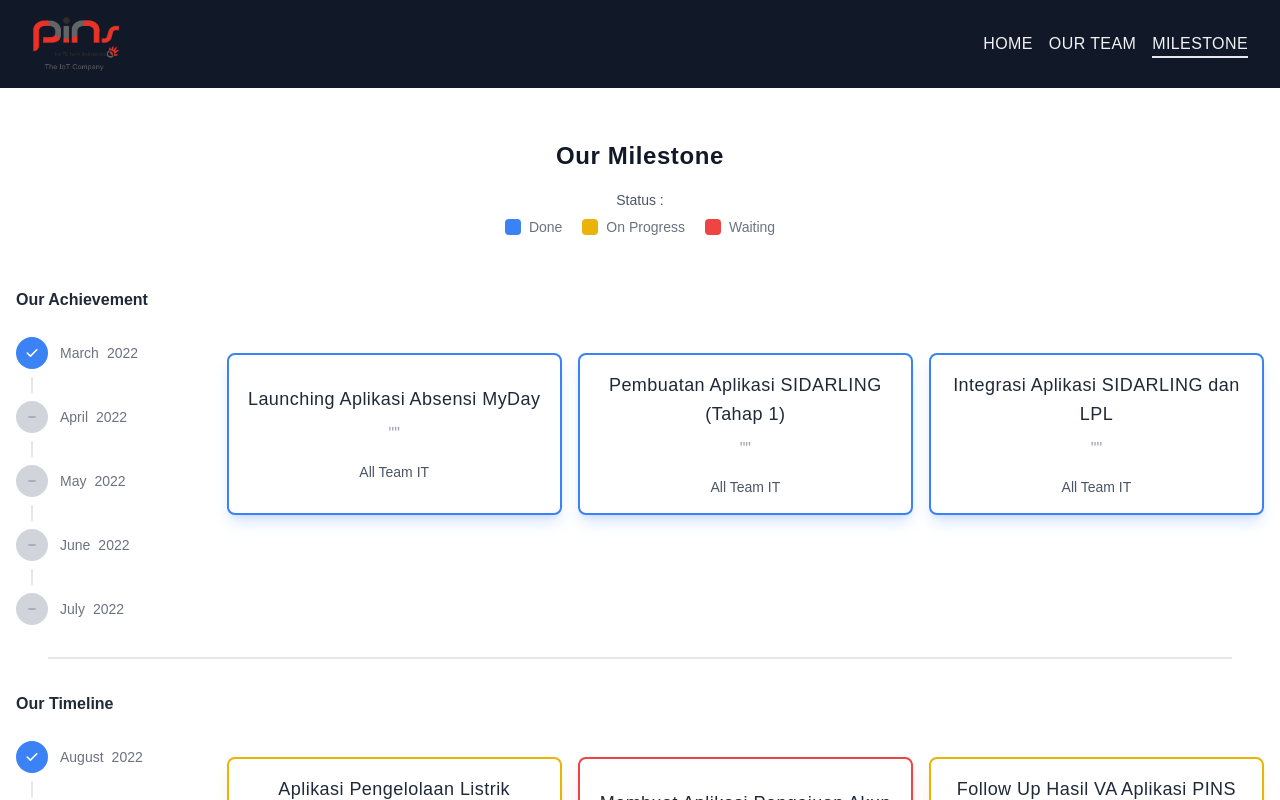
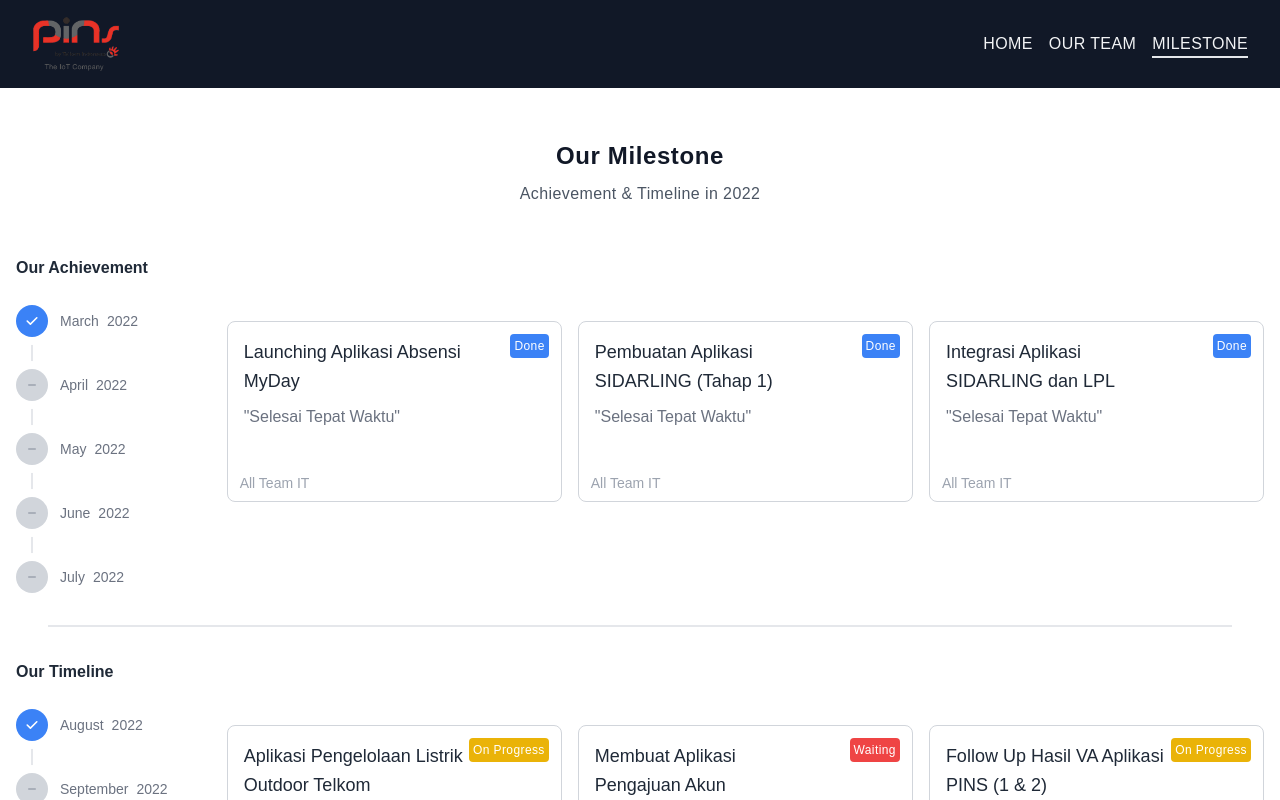
Before and after one commit to Aybis/deskripsi-app, a React (Create React App) app: page /milestone in a window 1280 px wide. Shown: the top 800 px of the page. Built offline with nearby package versions, Linux system fonts and the light colour scheme.

Commit message:
fix milestone

```diff
--- a/src/components/molecules/CardMilestone/index.js
+++ b/src/components/molecules/CardMilestone/index.js
@@ -4,18 +4,28 @@ export default function index({ item }) {
   return (
     <div
       className={[
-        'relative w-full p-4 border-2  rounded-lg flex flex-col justify-center items-center max-h-full min-h-fit bg-white shadow-lg',
-
-        item.status === 'Done' && 'border-blue-500 shadow-blue-500/20',
-        item.status === 'Waiting' && 'border-red-500 shadow-red-500/20',
-        item.status === 'On Progress' &&
-          'border-yellow-500 shadow-yellow-500/20',
+        'relative w-full p-4 border border-gray-300  rounded-lg flex flex-col justify-between max-h-full min-h-fit ',
       ].join(' ')}>
-      <h1 className="text-center text-lg font-medium leading-relaxed text-gray-800 tracking-wide">
+      <h1 className="text-lg font-medium leading-relaxed text-gray-800 w-3/4">
         {item.title}
       </h1>
-      <p className="text-center text-gray-400 font-light mt-2">"{item.note}"</p>
-      <p className="text-center text-sm mt-4 text-gray-600">{item.pic}</p>
+      <p className=" text-gray-500 font-light mt-2 pb-8">
+        "{item.status === 'Done' ? 'Selesai Tepat Waktu' : item.note}"
+      </p>
+      <div className="py-3"></div>
+      <div
+        className={[
+          'absolute top-3 right-3 leading-relaxed tracking-wide',
+          item.status === 'Done' && 'bg-blue-500 text-white p-1 rounded ',
+          item.status === 'Waiting' && 'bg-red-500 text-white p-1 rounded ',
+          item.status === 'On Progress' &&
+            'bg-yellow-500 text-white p-1 rounded  ',
+        ].join(' ')}>
+        <p className="text-xs">{item.status}</p>
+      </div>
+      <p className="text-sm font-light mt-4 text-gray-400 absolute left-3 bottom-2">
+        {item.pic}
+      </p>
     </div>
   );
 }
--- a/src/components/pages/Milestone/index.js
+++ b/src/components/pages/Milestone/index.js
@@ -1,6 +1,6 @@
 import React, { useState } from 'react';
 import { Layout } from '../../Layout';
-import { CardFeeds, CardMilestone, CardStatus } from '../../molecules';
+import { CardFeeds, CardMilestone } from '../../molecules';
 import data from './data.json';
 import timeline from './timeline.json';
 
@@ -13,7 +13,9 @@ export default function Index() {
         <h1 className="text-2xl font-semibold leading-relaxed tracking-wide text-gray-900">
           Our Milestone
         </h1>
-        <CardStatus />
+        <p className="text-gray-600 leading-relaxed tracking-wide">
+          Achievement & Timeline in 2022
+        </p>
       </div>
 
       <div className="relative mt-12 px-4 sm:px-0">
@@ -29,7 +31,7 @@ export default function Index() {
             />
           </div>
           <div className="relative sm:grid-cols-3 lg:col-span-5 pl-4 xl:pl-0">
-            <div className="relative grid grid-cols-1 md:grid-cols-2 lg:grid-cols-3 gap-4 mt-4 transition-all duration-300">
+            <div className="relative grid grid-cols-1 sm:grid-cols-2 xl:grid-cols-3 gap-4 mt-4 transition-all duration-300">
               {dataActive.achive.map((item, index) => (
                 <CardMilestone item={item} key={index} />
               ))}
@@ -52,8 +54,8 @@ export default function Index() {
               handlerClick={(data) => settimelineActive(data)}
             />
           </div>
-          <div className="relative sm:grid-cols-3 lg:col-span-5 pl-4 xl:pl-0">
-            <div className="relative grid grid-cols-1 md:grid-cols-2 lg:grid-cols-3 gap-4 mt-4 transition-all duration-300">
+          <div className="relative sm:grid-cols-2 md:grid-cols-3 lg:col-span-5 pl-4 xl:pl-0">
+            <div className="relative grid grid-cols-1 sm:grid-cols-2 xl:grid-cols-3 gap-4 mt-4 transition-all duration-300">
               {timelineActive.achive.map((item, index) => (
                 <CardMilestone item={item} key={index} />
               ))}
```
